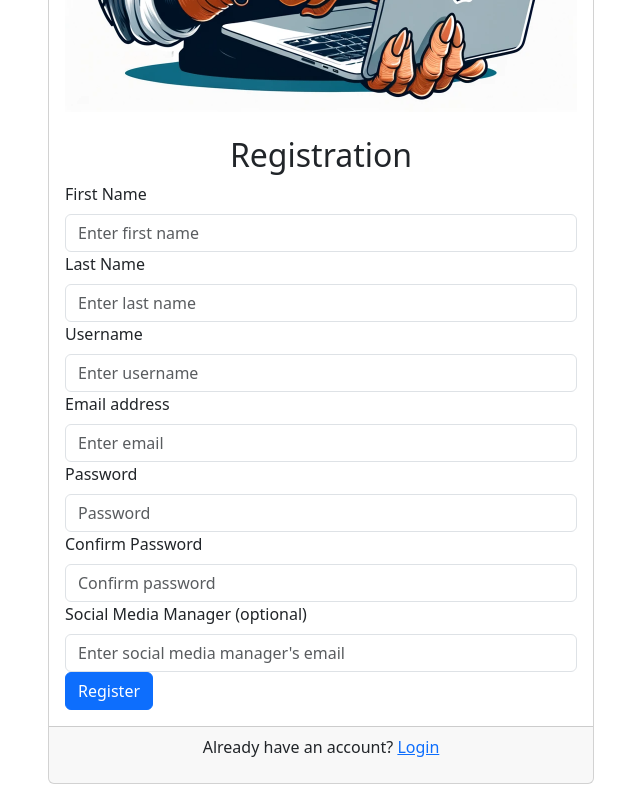
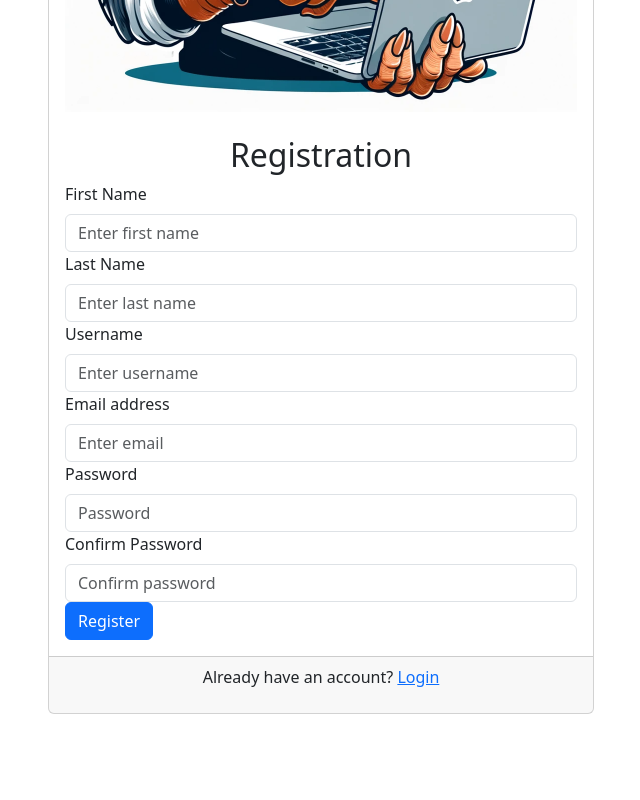
Before and after one commit to MaxPignatti/Squealer-Tech-Web, a React (Create React App) app in the folder Frontend/: page /registration in a window 1280 px wide. Shown: the part 465-1265 px from the top of the page, without its empty margins (265-905 px from the left). After the commit the page ends 1195 px from the top, so only its background shows below. Built offline with nearby package versions, Linux system fonts and the light colour scheme.

Commit message:
Tolto smm da registrazione

```diff
--- a/Frontend/src/registration.jsx
+++ b/Frontend/src/registration.jsx
@@ -131,22 +131,6 @@ const RegistrationPage = () => {
                   />
                 </Form.Group>
 
-                <Form.Group controlId="formBasicSocialMediaManager">
-                  <Form.Label>Social Media Manager (optional)</Form.Label>
-                  <Form.Control
-                    type="email"
-                    placeholder="Enter social media manager's email"
-                    value={formData.socialMediaManagerEmail}
-                    onChange={(e) =>
-                      setFormData({
-                        ...formData,
-                        socialMediaManagerEmail: e.target.value,
-                      })
-                    }
-                  />
-
-                </Form.Group>
-
                <Button variant="primary" type="submit" block={true.toString()}>
                   Register
               </Button>
```
